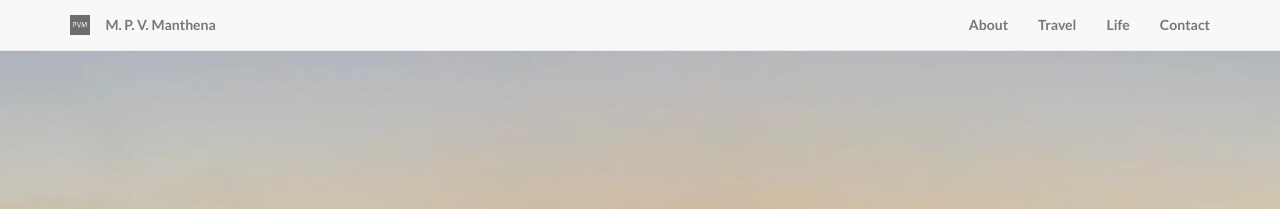
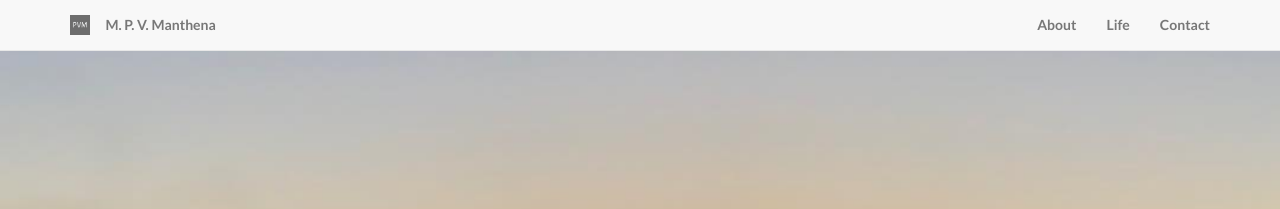
Before and after one commit to prashanthvarma/prashanthvarma.github.io, a Jekyll site: the page built from index.html, in a window 1280 px wide. Shown: the top 209 px of the page. Built offline with Jekyll 4.4.1, drawn with Linux system fonts in a browser that asks for light colours; some web fonts are replaced.

Commit message:
Update header.html

```diff
--- a/_includes/header.html
+++ b/_includes/header.html
@@ -19,10 +19,7 @@
                         <a href="#about">About</a>
                     </li>
                     <li>
-                        <a href="#travel">Travel</a>
-                    </li>
-                    <li>
-                        <a href="#life">Life</a>
+                        <a href="#posts">Life</a>
                     </li>
                     <li>
                         <a href="#contact">Contact</a>
```
